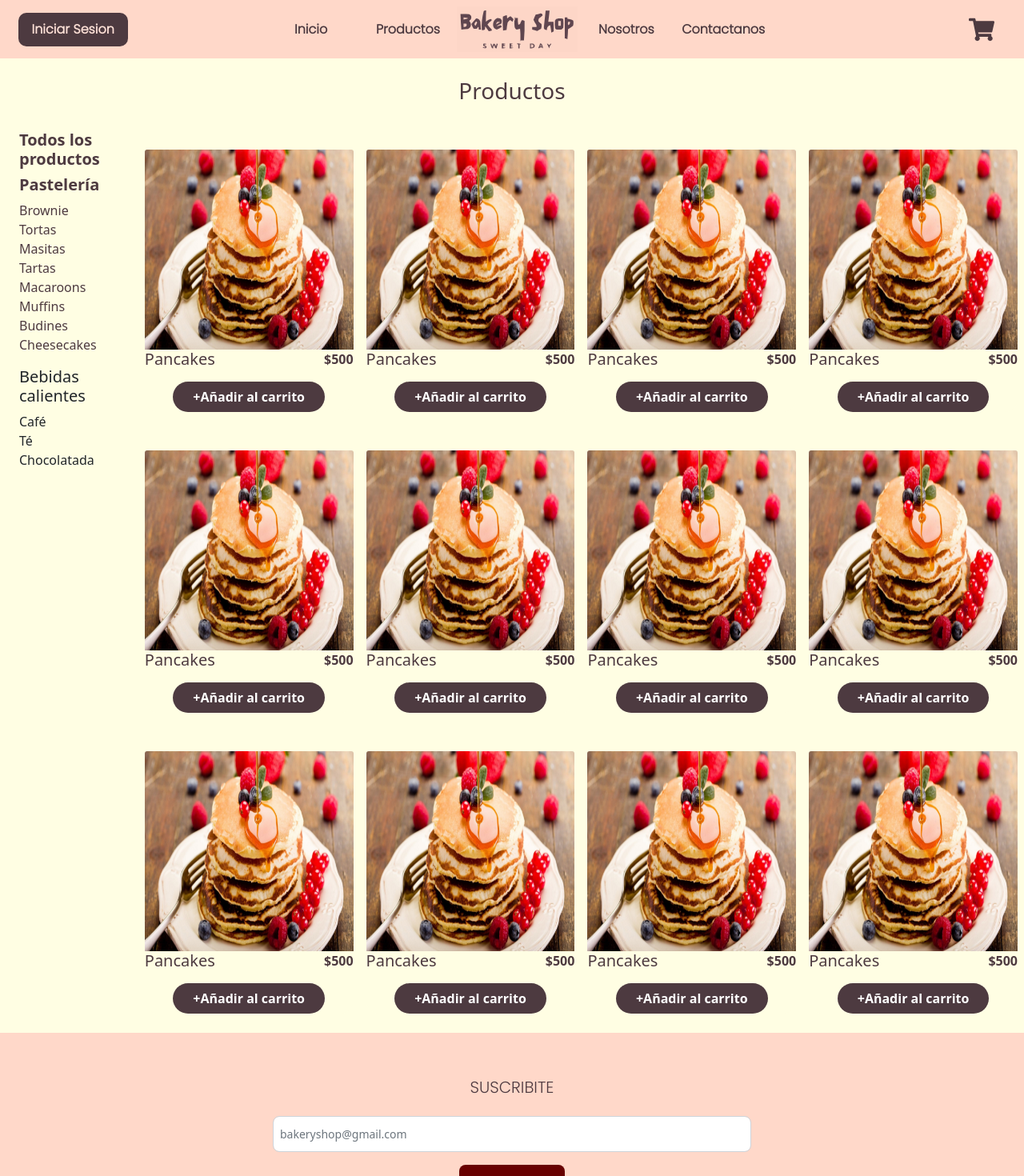
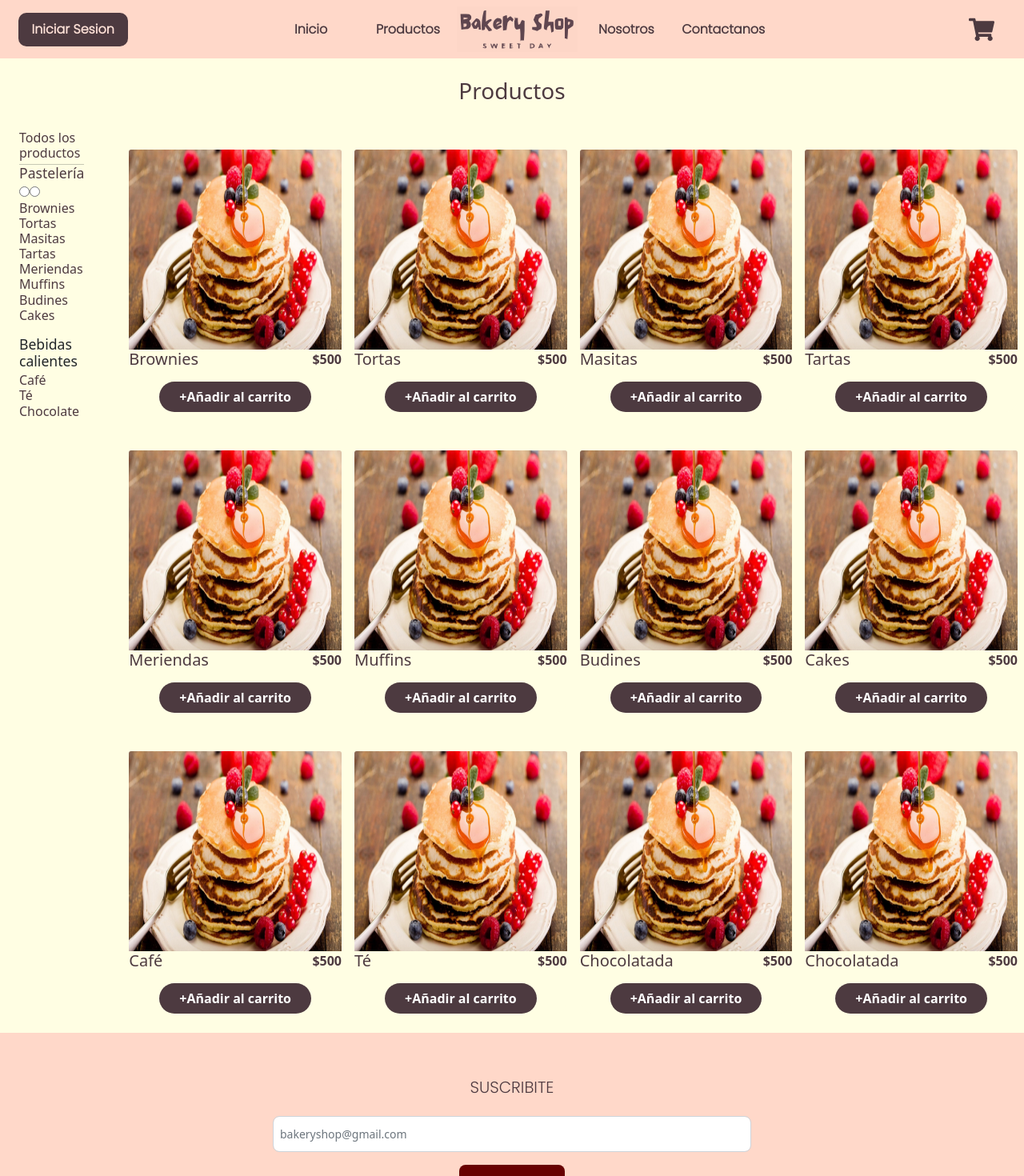
Before and after one commit to marcom25/panaderia-proyect, a React (Create React App) app: page /productos in a window 1280 px wide. Shown: the top 1470 px of the page at 80% size. Built offline with nearby package versions, Linux system fonts and the light colour scheme; a web font is replaced by a local one.

Commit message:
Trying to build a filter

```diff
--- a/src/components/Products.jsx
+++ b/src/components/Products.jsx
@@ -31,168 +31,184 @@ const Products = () => {
                 <h3 className= 'py-4 text-center brown-font'>Productos</h3>
                 <div className='d-flex'>
                     <div className='d-none d-md-block ps-4 pe-5' style={{width: 'max-content'}}>
-                        <h5 className='brown-font font-weight-800'>Todos los productos</h5>
-                        <div>
-                            <h5 className='brown-font font-weight-800'>Pastelería</h5>
-                            <ul className='list-unstyled'>
-                                <li className='brown-font'>Brownie</li>
-                                <li className='brown-font'>Tortas</li>
-                                <li className='brown-font'>Masitas</li>
-                                <li className='brown-font'>Tartas</li>
-                                <li className='brown-font'>Macaroons</li>
-                                <li className='brown-font'>Muffins</li>
-                                <li className='brown-font'>Budines</li>
-                                <li className='brown-font'>Cheesecakes</li>
+                        <input type="radio" className="d-none" name="categories" id='Todo' value='Todo'/>
+                        <label className='brown-font line-height-products d-block mb-1 container-category' for="Todo" style={{fontWeight: '470'}}>Todos los productos</label>
+                        <hr className="m-0"/>
+                        <div className='filters'>
+                            <h5 className='brown-font mb-1' style={{fontSize: '1.1rem'}}>Pastelería</h5>
+                            <ul className='list-unstyled line-height-products mb-3'>
+                                <input type="radio" className="" name="categories" id="Brownies" value='Brownies' />
+                                <input type="radio" className="" name="categories" id="Tortas" value='Tortas'/>
+                                <input type="radio" className="d-none" name="categories" id="Masitas" value='Masitas'/>
+                                <input type="radio" className="d-none" name="categories" id="Tartas" value='Tartas'/>
+                                <input type="radio" className="d-none" name="categories" id="Macaroons" value='Macaroons'/>
+                                <input type="radio" className="d-none" name="categories" id="Muffins" value='Muffins'/>
+                                <input type="radio" className="d-none" name="categories" id="Budines" value='Budines'/>
+                                <input type="radio" className="d-none" name="categories" id="Cheesecakes" value='Cheesecakes'/>
+
+                                <label className='brown-font d-block container-category' for="Brownies">Brownies</label>
+                                <label className='brown-font d-block container-category' for="Tortas">Tortas</label>
+                                <label className='brown-font d-block container-category' for="Masitas">Masitas</label>
+                                <label className='brown-font d-block container-category' for="Tartas">Tartas</label>
+                                <label className='brown-font d-block container-category' for="Macaroons">Meriendas</label>
+                                <label className='brown-font d-block container-category' for="Muffins">Muffins</label>
+                                <label className='brown-font d-block container-category' for="Budines">Budines</label>
+                                <label className='brown-font d-block container-category' for="Cheesecakes">Cakes</label>
                             </ul>
                         </div>
                         <div>
-                            <h5>Bebidas calientes</h5>
-                            <ul className='list-unstyled'>
-                                <li>Café</li>
-                                <li>Té</li>
-                                <li>Chocolatada</li>
+                            <h5 className='line-height-products mb-1' style={{fontSize: '1.1rem'}}>Bebidas calientes</h5>
+                            <ul className='list-unstyled line-height-products'>
+
+                                <input type="radio" className="d-none" name="categories" id="Café" value='Café'/>
+                                <input type="radio" className="d-none" name="categories" id="Té" value='Té'/>
+                                <input type="radio" className="d-none" name="categories" id="Chocolatada" value='Chocolatada'/>
+
+                                <label className='brown-font d-block container-category' for="Café">Café</label>
+                                <label className='brown-font d-block container-category' for="Té">Té</label>
+                                <label className='brown-font d-block container-category' for="Cheesecakes">Chocolate</label>
                             </ul>
                         </div>
                     </div>
-                    <div className='d-flex flex-wrap'>
-                        <div className='cardsWidth p-2 py-4 bg-cream'>
+                    <div className='d-flex flex-wrap posts'>
+                        <div className='cardsWidth p-2 py-4 bg-cream post' data-category="Brownies">
                             <div class="card bg-cream w-100 border-0">
                                 <img src={image1} class="card-img-top w-100 imgWidth" alt="..." />
                                 <div class="card-body bg-cream p-0 d-flex justify-content-between">
-                                    <h5 class="card-title brown-font">Pancakes</h5>
-                                    <p className='brown-font font-weight-800'>$500</p>
+                                    <h5 class="card-title brown-font">Brownies</h5>
+                                    <p className='brown-font font-weight-700'>$500</p>
                                 </div>
                                 <div className='m-auto'>
                                     <a href="#" class="btn cardsButton bg-brown white-font">+Añadir al carrito</a>
                                 </div>
                             </div>
                         </div>
-                        <div className='cardsWidth p-2 py-4 bg-cream'>
+                        <div className='cardsWidth p-2 py-4 bg-cream post' data-category="Tortas">
                             <div class="card bg-cream w-100 border-0">
                                 <img src={image1} class="card-img-top w-100 imgWidth" alt="..." />
                                 <div class="card-body bg-cream p-0 d-flex justify-content-between">
-                                    <h5 class="card-title brown-font">Pancakes</h5>
-                                    <p className='brown-font font-weight-800'>$500</p>
+                                    <h5 class="card-title brown-font">Tortas</h5>
+                                    <p className='brown-font font-weight-700'>$500</p>
                                 </div>
                                 <div className='m-auto'>
                                     <a href="#" class="btn cardsButton bg-brown white-font">+Añadir al carrito</a>
                                 </div>
                             </div>
                         </div>
-                        <div className='cardsWidth p-2 py-4 bg-cream'>
+                        <div className='cardsWidth p-2 py-4 bg-cream post' data-category="Masitas">
                             <div class="card bg-cream w-100 border-0">
                                 <img src={image1} class="card-img-top w-100 imgWidth" alt="..." />
                                 <div class="card-body bg-cream p-0 d-flex justify-content-between">
-                                    <h5 class="card-title brown-font">Pancakes</h5>
-                                    <p className='brown-font font-weight-800'>$500</p>
+                                    <h5 class="card-title brown-font">Masitas</h5>
+                                    <p className='brown-font font-weight-700'>$500</p>
                                 </div>
                                 <div className='m-auto'>
                                     <a href="#" class="btn cardsButton bg-brown white-font">+Añadir al carrito</a>
                                 </div>
                             </div>
                         </div>
-                        <div className='cardsWidth p-2 py-4 bg-cream'>
+                        <div className='cardsWidth p-2 py-4 bg-cream post' data-category="Tartas">
                             <div class="card bg-cream w-100 border-0">
                                 <img src={image1} class="card-img-top w-100 imgWidth" alt="..." />
                                 <div class="card-body bg-cream p-0 d-flex justify-content-between">
-                                    <h5 class="card-title brown-font">Pancakes</h5>
-                                    <p className='brown-font font-weight-800'>$500</p>
+                                    <h5 class="card-title brown-font">Tartas</h5>
+                                    <p className='brown-font font-weight-700'>$500</p>
                                 </div>
                                 <div className='m-auto'>
                                     <a href="#" class="btn cardsButton bg-brown white-font">+Añadir al carrito</a>
                                 </div>
                             </div>
                         </div>
-                        <div className='cardsWidth p-2 py-4 bg-cream'>
+                        <div className='cardsWidth p-2 py-4 bg-cream post' data-category="Macaroons">
                             <div class="card bg-cream w-100 border-0">
                                 <img src={image1} class="card-img-top w-100 imgWidth" alt="..." />
                                 <div class="card-body bg-cream p-0 d-flex justify-content-between">
-                                    <h5 class="card-title brown-font">Pancakes</h5>
-                                    <p className='brown-font font-weight-800'>$500</p>
+                                    <h5 class="card-title brown-font">Meriendas</h5>
+                                    <p className='brown-font font-weight-700'>$500</p>
                                 </div>
                                 <div className='m-auto'>
                                     <a href="#" class="btn cardsButton bg-brown white-font">+Añadir al carrito</a>
                                 </div>
                             </div>
                         </div>
-                        <div className='cardsWidth p-2 py-4 bg-cream'>
+                        <div className='cardsWidth p-2 py-4 bg-cream post' data-category="Muffins">
                             <div class="card bg-cream w-100 border-0">
                                 <img src={image1} class="card-img-top w-100 imgWidth" alt="..." />
                                 <div class="card-body bg-cream p-0 d-flex justify-content-between">
-                                    <h5 class="card-title brown-font">Pancakes</h5>
-                                    <p className='brown-font font-weight-800'>$500</p>
+                                    <h5 class="card-title brown-font">Muffins</h5>
+                                    <p className='brown-font font-weight-700'>$500</p>
                                 </div>
                                 <div className='m-auto'>
                                     <a href="#" class="btn cardsButton bg-brown white-font">+Añadir al carrito</a>
                                 </div>
                             </div>
                         </div>
-                        <div className='cardsWidth p-2 py-4 bg-cream'>
+                        <div className='cardsWidth p-2 py-4 bg-cream post' data-category="Budines">
                             <div class="card bg-cream w-100 border-0">
                                 <img src={image1} class="card-img-top w-100 imgWidth" alt="..." />
                                 <div class="card-body bg-cream p-0 d-flex justify-content-between">
-                                    <h5 class="card-title brown-font">Pancakes</h5>
-                                    <p className='brown-font font-weight-800'>$500</p>
+                                    <h5 class="card-title brown-font">Budines</h5>
+                                    <p className='brown-font font-weight-700'>$500</p>
                                 </div>
                                 <div className='m-auto'>
                                     <a href="#" class="btn cardsButton bg-brown white-font">+Añadir al carrito</a>
                                 </div>
                             </div>
                         </div>
-                        <div className='cardsWidth p-2 py-4 bg-cream'>
+                        <div className='cardsWidth p-2 py-4 bg-cream post' data-category="Cheesecakes">
                             <div class="card bg-cream w-100 border-0">
                                 <img src={image1} class="card-img-top w-100 imgWidth" alt="..." />
                                 <div class="card-body bg-cream p-0 d-flex justify-content-between">
-                                    <h5 class="card-title brown-font">Pancakes</h5>
-                                    <p className='brown-font font-weight-800'>$500</p>
+                                    <h5 class="card-title brown-font">Cakes</h5>
+                                    <p className='brown-font font-weight-700'>$500</p>
                                 </div>
                                 <div className='m-auto'>
                                     <a href="#" class="btn cardsButton bg-brown white-font">+Añadir al carrito</a>
                                 </div>
                             </div>
                         </div>
-                        <div className='cardsWidth p-2 py-4 bg-cream'>
+                        <div className='cardsWidth p-2 py-4 bg-cream post' data-category="Café">
                             <div class="card bg-cream w-100 border-0">
                                 <img src={image1} class="card-img-top w-100 imgWidth" alt="..." />
                                 <div class="card-body bg-cream p-0 d-flex justify-content-between">
-                                    <h5 class="card-title brown-font">Pancakes</h5>
-                                    <p className='brown-font font-weight-800'>$500</p>
+                                    <h5 class="card-title brown-font">Café</h5>
+                                    <p className='brown-font font-weight-700'>$500</p>
                                 </div>
                                 <div className='m-auto'>
                                     <a href="#" class="btn cardsButton bg-brown white-font">+Añadir al carrito</a>
                                 </div>
                             </div>
                         </div>
-                        <div className='cardsWidth p-2 py-4 bg-cream'>
+                        <div className='cardsWidth p-2 py-4 bg-cream post' data-category="Té">
                             <div class="card bg-cream w-100 border-0">
                                 <img src={image1} class="card-img-top w-100 imgWidth" alt="..." />
                                 <div class="card-body bg-cream p-0 d-flex justify-content-between">
-                                    <h5 class="card-title brown-font">Pancakes</h5>
-                                    <p className='brown-font font-weight-800'>$500</p>
+                                    <h5 class="card-title brown-font">Té</h5>
+                                    <p className='brown-font font-weight-700'>$500</p>
                                 </div>
                                 <div className='m-auto'>
                                     <a href="#" class="btn cardsButton bg-brown white-font">+Añadir al carrito</a>
                                 </div>
                             </div>
                         </div>
-                        <div className='cardsWidth p-2 py-4 bg-cream'>
+                        <div className='cardsWidth p-2 py-4 bg-cream post' data-category="Chocolatada">
                             <div class="card bg-cream w-100 border-0">
                                 <img src={image1} class="card-img-top w-100 imgWidth" alt="..." />
                                 <div class="card-body bg-cream p-0 d-flex justify-content-between">
-                                    <h5 class="card-title brown-font">Pancakes</h5>
-                                    <p className='brown-font font-weight-800'>$500</p>
+                                    <h5 class="card-title brown-font">Chocolatada</h5>
+                                    <p className='brown-font font-weight-700'>$500</p>
                                 </div>
                                 <div className='m-auto'>
                                     <a href="#" class="btn cardsButton bg-brown white-font">+Añadir al carrito</a>
                                 </div>
                             </div>
                         </div>
-                        <div className='cardsWidth p-2 py-4 bg-cream'>
+                        <div className='cardsWidth p-2 py-4 bg-cream post' data-category="Chocolatada">
                             <div class="card bg-cream w-100 border-0">
                                 <img src={image1} class="card-img-top w-100 imgWidth" alt="..." />
                                 <div class="card-body bg-cream p-0 d-flex justify-content-between">
-                                    <h5 class="card-title brown-font">Pancakes</h5>
-                                    <p className='brown-font font-weight-800'>$500</p>
+                                    <h5 class="card-title brown-font">Chocolatada</h5>
+                                    <p className='brown-font font-weight-700'>$500</p>
                                 </div>
                                 <div className='m-auto'>
                                     <a href="#" class="btn cardsButton bg-brown white-font">+Añadir al carrito</a>
--- a/src/css/Products.css
+++ b/src/css/Products.css
@@ -5,9 +5,15 @@
     height: 250px;
 }
 
-.font-weight-800 {
+.font-weight-700 {
     font-weight: 700 !important;
 }
+
+.line-height-products {
+    line-height: 1.2 !important;
+}
+
+/* Mobile button styles */
 .cardsButton {
     padding: 0.375rem 0.75rem !important;
     border-top-left-radius: 2rem !important;
@@ -30,3 +36,36 @@
         width: 25% !important;
     }
 }
+
+
+/* Filter */
+
+.container-category:hover {
+    color: rgb(39, 29, 32) !important;
+    font-weight: 500 !important;
+    cursor: pointer;
+}
+
+.posts {
+    /* display: grid;
+    grid-gap: 1.5rem;
+    grid-template-columns: repeat(4, 1fr); */
+    /* background-color: brown; */
+}
+
+.post {
+    color:aqua
+}
+
+[value="Brownies"]:checked ~ .posts .post:not([data-category~="Brownies"]) {
+    display: none;
+}
+
+.filters {
+    color: 'brown';
+}
+
+[value="Brownies"]:checked ~ .filters [for="Brownies"]{
+    background: var(--green) !important;
+    color: var(--white) !important;
+}
```
